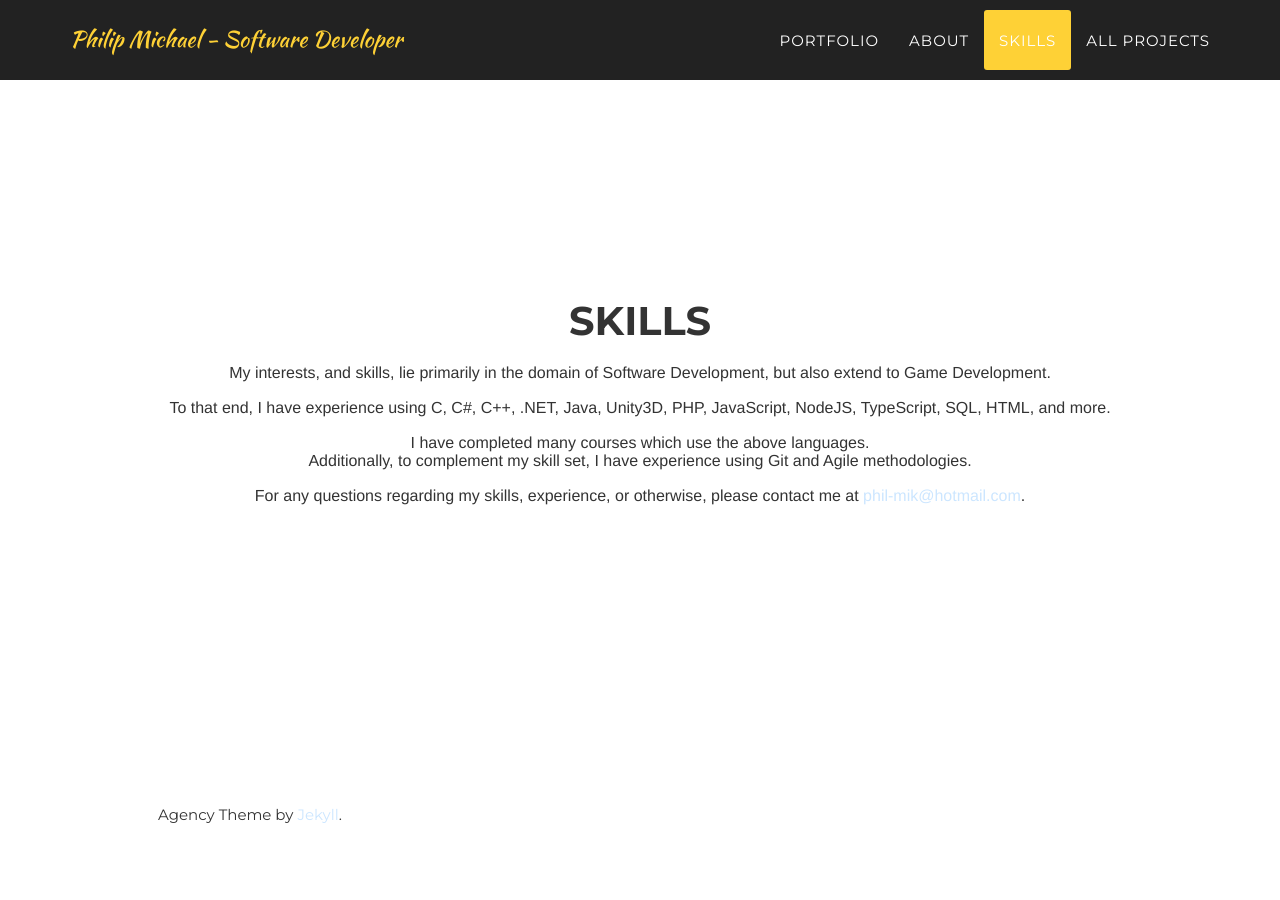
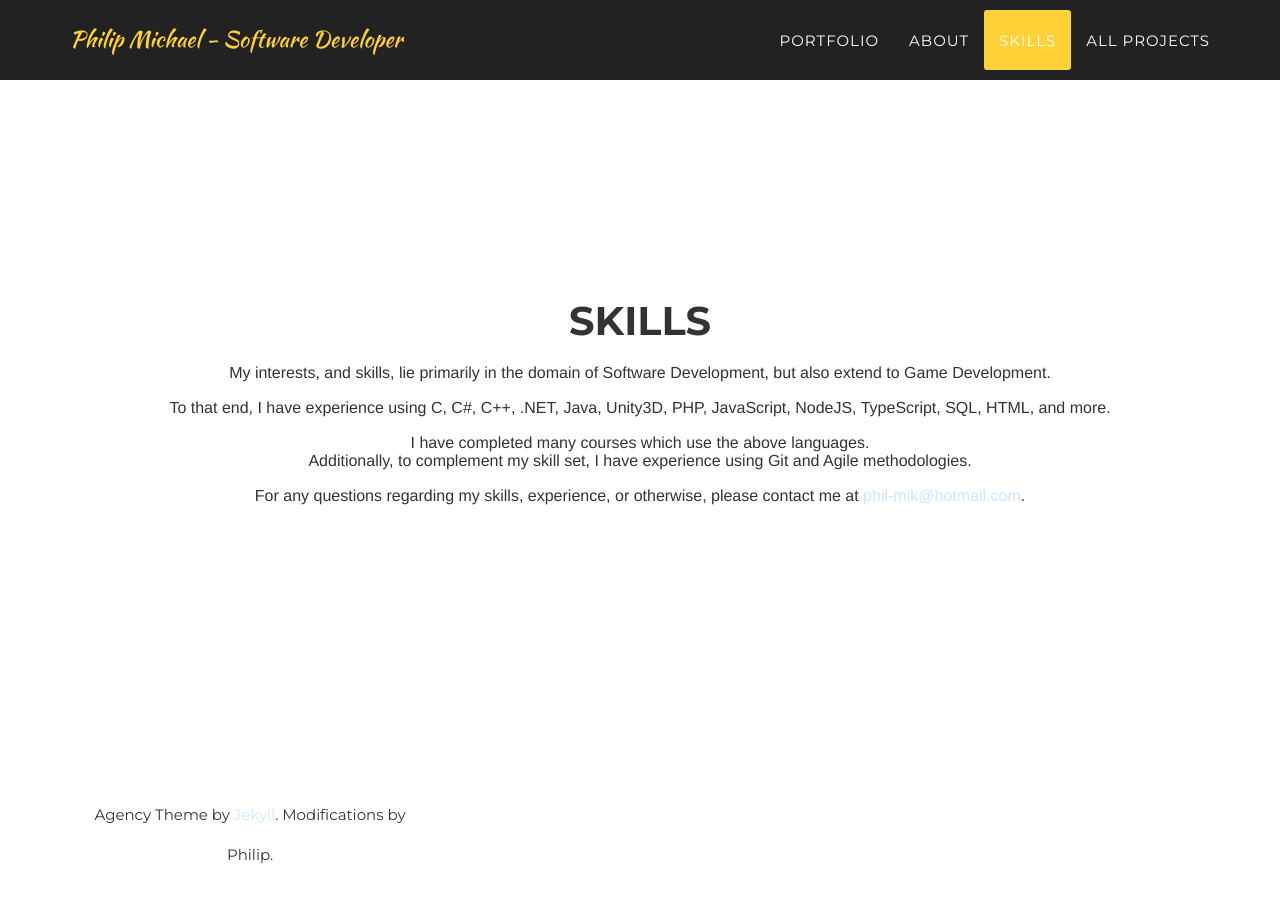
Before and after one commit to pmichaeldev/pmichaeldev.github.io, a Jekyll site: the page built from index.html, in a window 1280 px wide and 900 px high, scrolled down 3323 px. Built offline with Jekyll 4.4.1, drawn with Linux system fonts in a browser that asks for light colours; some web fonts are replaced; before the commit the page ends 4183 px from its top, so only the background shows below that.

Commit message:
Slight footer edits.

```diff
--- a/_includes/footer.html
+++ b/_includes/footer.html
@@ -4,7 +4,7 @@
                 <div class="col-md-4">
                     <span class="copyright">
                         <br />
-                        Agency Theme by <a href="http://jekyllthemes.org/themes/agency/">Jekyll</a>.
+                        Agency Theme by <a href="http://jekyllthemes.org/themes/agency/">Jekyll</a>. Modifications by Philip.
                     </span>
                 </div>
                 <div class="col-md-4">
```
